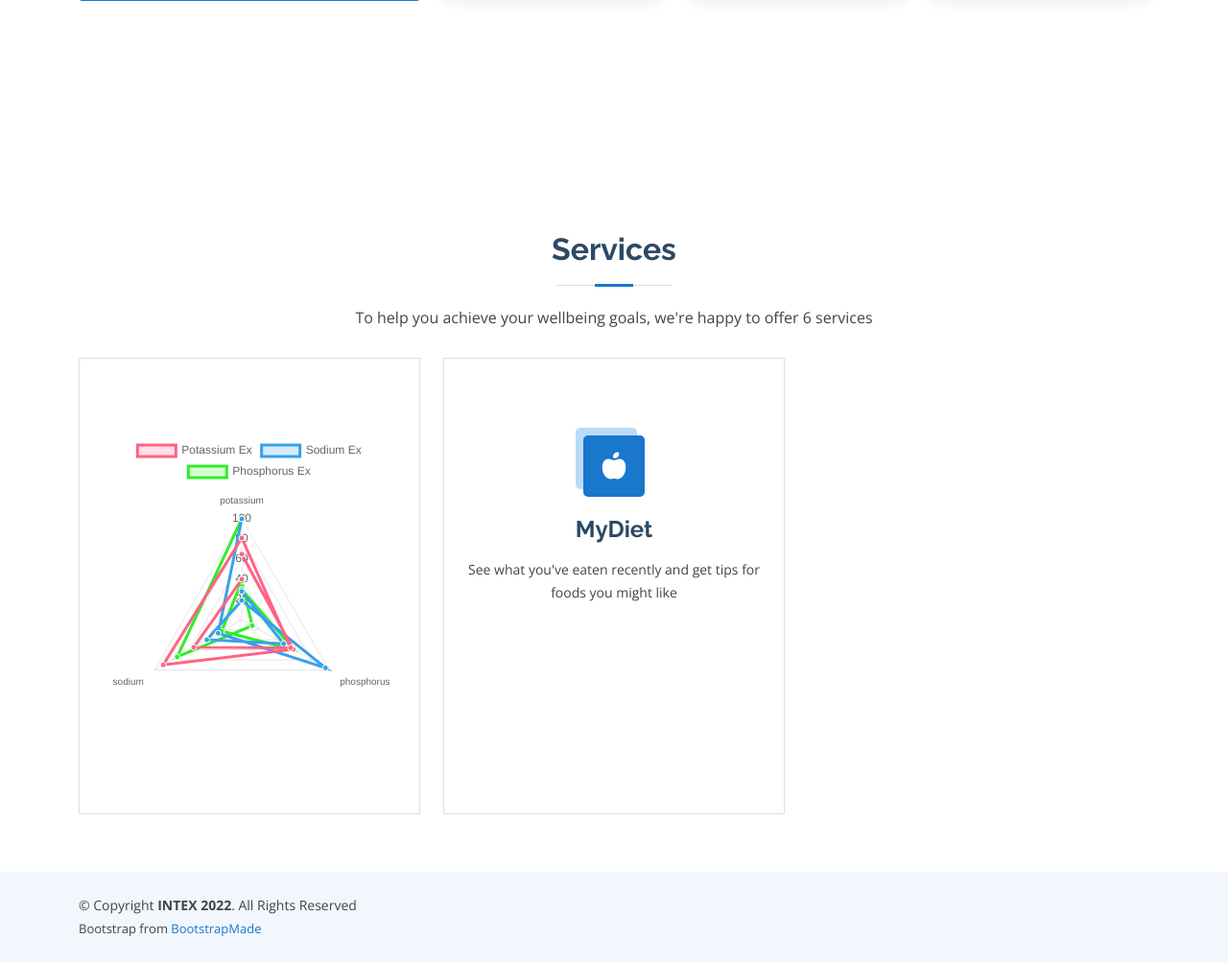
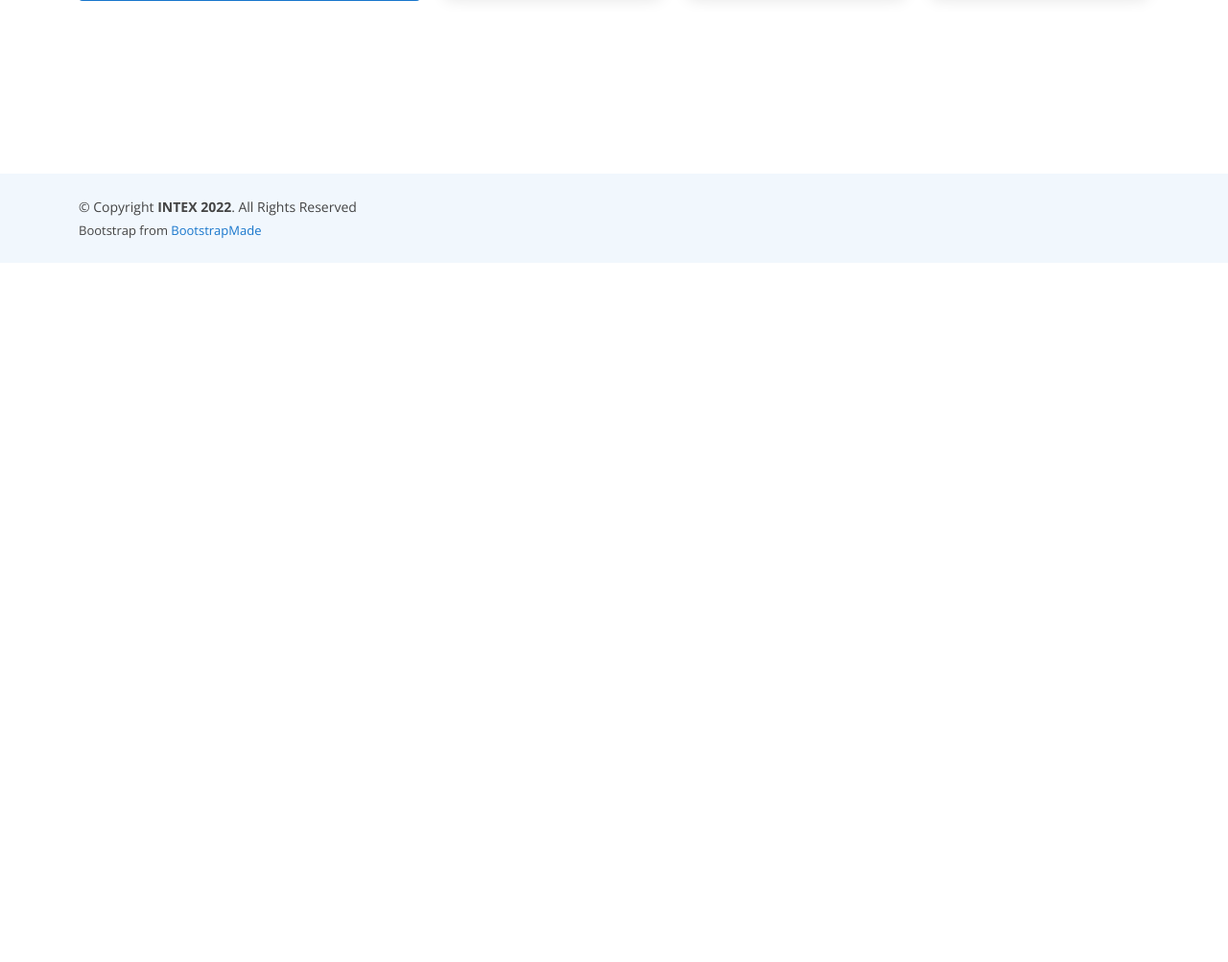
Before and after one commit to chase-rindlisbacher/Intex2022, a Django app: page /mydashboard/ in a window 1280 px wide. Shown: the part 919-1922 px from the top of the page at 96% size. After the commit the page ends 1193 px from the top, so only its background shows below. Run offline with Django 4.2, Linux system fonts and the light colour scheme; some libraries are stand-ins or nearby versions.

```diff
--- a/kidneyfoundation/templates/client_app/mydashboard.html
+++ b/kidneyfoundation/templates/client_app/mydashboard.html
@@ -297,91 +297,6 @@
           </script>
         {% endif %}
     </section>
-    <!-- ======= Services Section ======= -->
-    <section id="services" class="services">
-      <center>
-        <div class="container">
-
-          <div class="section-title">
-            <h2>Services</h2>
-            <p>To help you achieve your wellbeing goals, we're happy to offer 6 services</p>
-          </div>
-
-          <div class="row">
-
-            <div class="col-lg-4 col-md-6 d-flex align-items-stretch mt-4 mt-md-0">
-              <div class="icon-box-dashboard container">
-                  <canvas id="chart1"></canvas>
-              </div>
-              <script src="https://cdn.jsdelivr.net/npm/chart.js"></script>
-                  <script>
-                    let ctx1 = document.getElementById("chart1").getContext("2d");
-                    let chart1 = new Chart(ctx1, {
-                      type: "radar",
-                      data: {
-                        labels: [
-                          "potassium",
-                          "phosphorus",
-                          "sodium",
-                        ],
-                        datasets: [
-                          {
-                            label: "Potassium Ex",
-                            data: [65, 59, 90, 81, 56, 55, 40],
-                            fill: true,
-                            backgroundColor: "rgba(255, 99, 132, 0.2)",
-                            borderColor: "rgb(255, 99, 132)",
-                            pointBackgroundColor: "rgb(255, 99, 132)",
-                            pointBorderColor: "#fff",
-                            pointHoverBackgroundColor: "#fff",
-                            pointHoverBorderColor: "rgb(255, 99, 132)",
-                          },
-                          {
-                            label: "Sodium Ex",
-                            data: [28, 48, 40, 19, 96, 27, 100],
-                            fill: true,
-                            backgroundColor: "rgba(54, 162, 235, 0.2)",
-                            borderColor: "rgb(54, 162, 235)",
-                            pointBackgroundColor: "rgb(54, 162, 235)",
-                            pointBorderColor: "#fff",
-                            pointHoverBackgroundColor: "#fff",
-                            pointHoverBorderColor: "rgb(54, 162, 235)",
-                          },
-                          {
-                            label: "Phosphorus Ex",
-                            data: [30, 60, 23, 38, 12, 74, 100],
-                            fill: true,
-                            backgroundColor: "rgba(48, 237, 41, 0.2)",
-                            borderColor: "rgb(48, 237, 41)",
-                            pointBackgroundColor: "rgb(48, 237, 41)",
-                            pointBorderColor: "#fff",
-                            pointHoverBackgroundColor: "#fff",
-                            pointHoverBorderColor: "rgb(48, 237, 41)",
-                          },
-                        ],
-                      },
-                      options: {
-                        responsive: true,
-                      },
-                    });
-
-
-                  </script>
-              </div>
-
-            <div class="col-lg-4 col-md-6 d-flex align-items-stretch mt-4 mt-lg-0">
-              <div class="icon-box-dashboard container">
-                <div class="icon"><i class="fas fa-apple-alt"></i></div>
-                <h4><a href="">MyDiet</a></h4>
-                <p>See what you've eaten recently and get tips for foods you might like</p>
-              </div>
-            </div>
-
-          </div>
-        </div>
-      </div>
-        </div>
-        </section>
 
  </main>
  <!-- End #main -->
```
